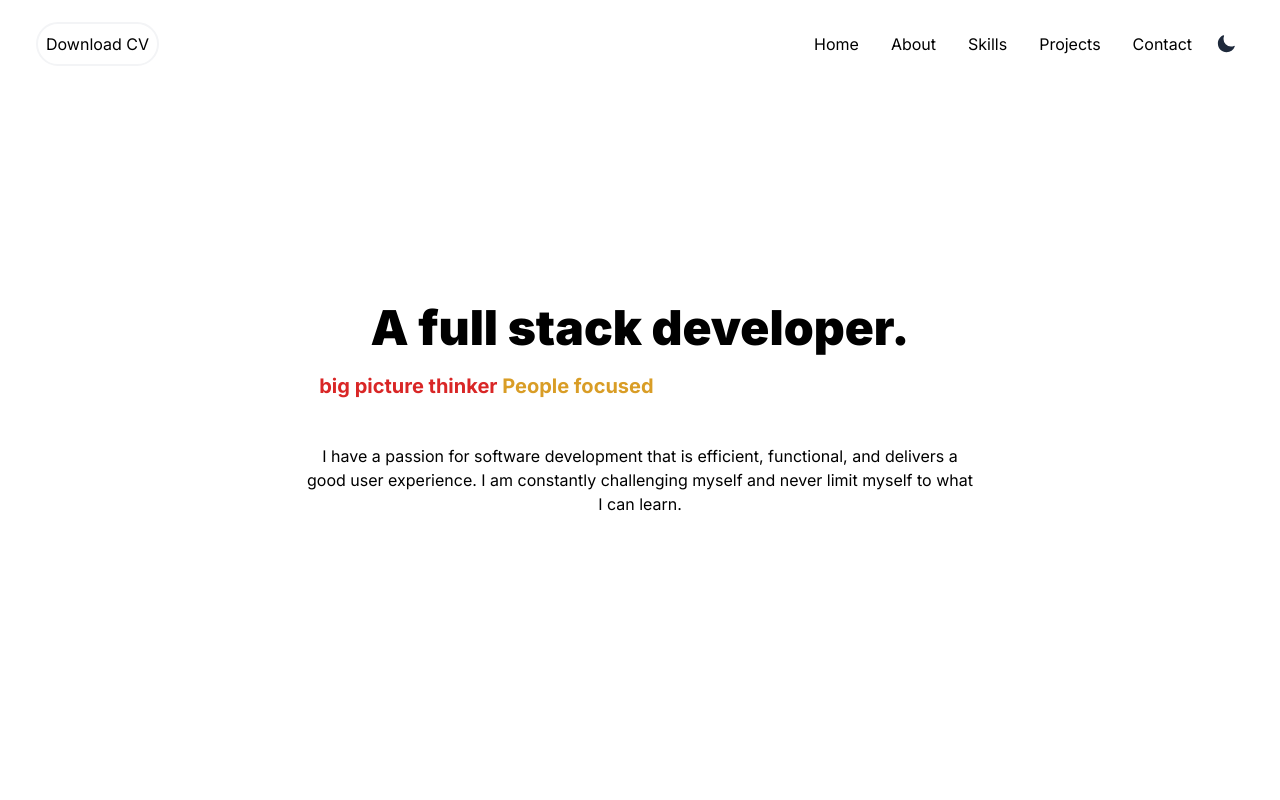
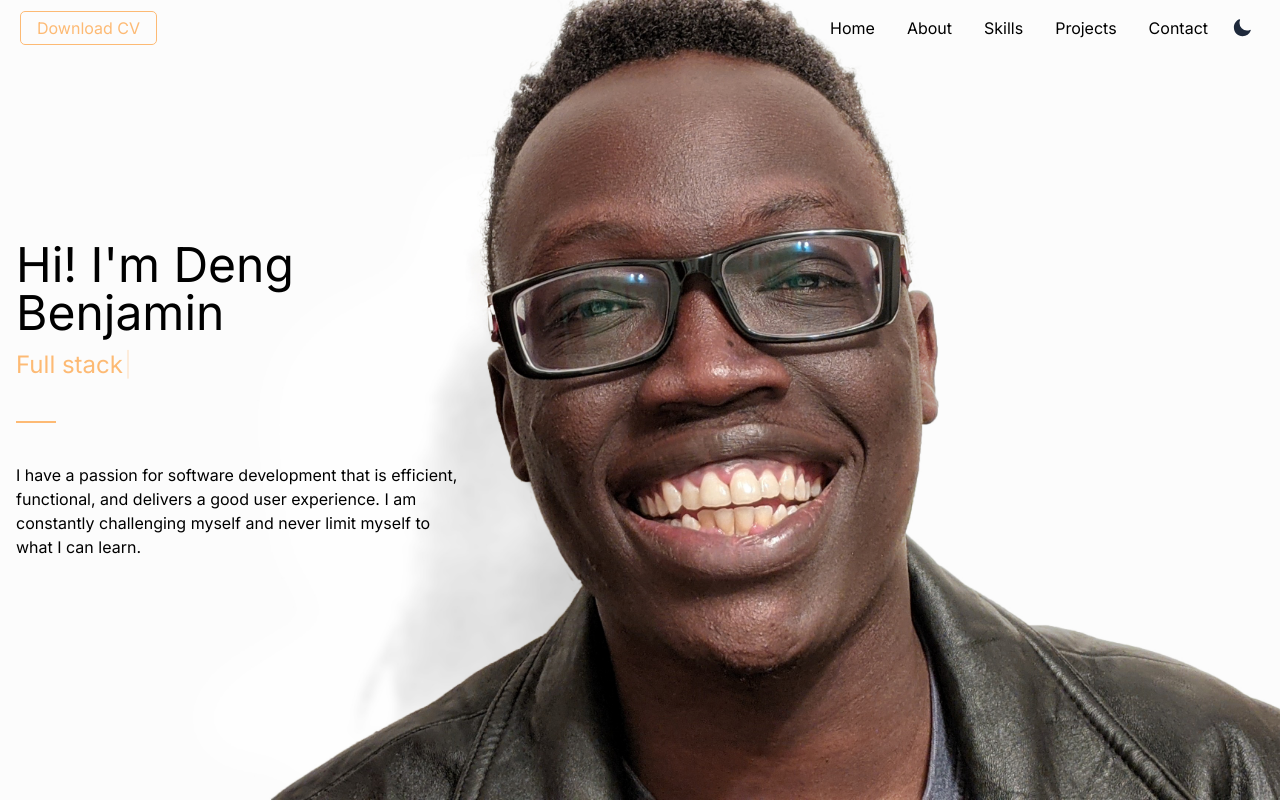
Before and after one commit to dengb3/portfolio-nextjs, a Next.js app: page / in a window 1280 px wide. Shown: the top 800 px of the page. Built offline with nearby package versions, Linux system fonts and the light colour scheme.

Commit message:
- added image background

```diff
--- a/app/About/page.jsx
+++ b/app/About/page.jsx
@@ -1,26 +1,7 @@
 import React from "react";
 
 function About() {
-  return (
-    <main className="flex justify-center items-center h-screen">
-      <div className="flex">
-        <div>
-          <h1 className="flex justify-center font-black text-xl lg:text-5xl">
-            This is a little about me.
-          </h1>
-          <div className="mt-4 text-center flex flex-row justify-between">
-            <p className="inline-block mt-5 text-center max-w-2xl">
-              {/* Your paragraph content */}
-            </p>
-
-            <div>
-              <img className="h-1080 w-1920" src="profile.jpg" alt="Profile" />
-            </div>
-          </div>
-        </div>
-      </div>
-    </main>
-  );
+  return <section className="container mx-auto py-10 px-4"></section>;
 }
 
 export default About;
--- a/app/Components/NavBar.jsx
+++ b/app/Components/NavBar.jsx
@@ -15,8 +15,8 @@ function NavBar() {
 
   return (
     <div className="fixed inset-x-0 top-0 z-10">
-      <div className="max-w-[1240px] m-auto flex justify-between items-center p-4">
-        <div className="p-2 flex flex-row items-center space-x-2 border-solid border-2 border-gray-100 rounded-3xl">
+      <div className="max-w-[1240px] m-auto flex justify-between items-center p-0">
+        <div className="flex border border-orange-300 px-4 py-1 text-orange-300 rounded-[5px] items-center gap-2 hover:bg-orange-300 hover:text-white transition duration-200">
           <a href="/Deng's Resume.pdf" download="Deng's Resume">
             Download CV
           </a>
@@ -54,7 +54,7 @@ function NavBar() {
       </div>
       {navOpen && (
         <aside
-          className={`fixed inset-y-0 left-0 z-50 flex flex-col items-center justify-center w-64 shadow-2xl ${
+          className={`fixed inset-y-0 left-0 z-50 flex flex-col items-center justify-center w-32 shadow-2xl ${
             isDarkMode ? "bg-[#121212] text-white" : "bg-gray-100 text-black"
           }`}
         >
--- a/app/layout.js
+++ b/app/layout.js
@@ -1,8 +1,10 @@
 "use client";
-import NavBar from "./Components/NavBar";
 import { ThemeProvider } from "./Context/ThemeProvider";
 import "./globals.css";
 import { Inter } from "next/font/google";
+import NavBar from "./Components/NavBar.jsx";
+import Head from "next/head";
+import Home from "./page";
 
 const inter = Inter({ subsets: ["latin"] });
 
@@ -15,8 +17,18 @@ export default function RootLayout({ children }) {
   return (
     <html lang="en">
       <ThemeProvider>
-        <NavBar />
         <body className={inter.className}>{children}</body>
+        <Head>
+          <title>Deng Benjamin | Portfolio</title>
+        </Head>
+
+        <header>
+          <NavBar />
+        </header>
+
+        <main>
+          <Home />
+        </main>
       </ThemeProvider>
     </html>
   );
--- a/app/page.js
+++ b/app/page.js
@@ -1,85 +1,40 @@
 "use client";
-import React, { useEffect, useState } from "react";
+import React, { Component } from "react";
+import Typewriter from "typewriter-effect";
 
-export default function Home() {
-  const statements = [
-    "Hi! I'm Deng!",
-    "A full stack developer.",
-    "A lifelong learner.",
-  ];
-
-  const additionalStatements = [
-    "big picture thinker",
-    "People focused",
-    "collaborative",
-    "outcome focused",
-    "discipline driven",
-    "a problem solver",
-  ];
-
-  const [currentStatementIndex, setCurrentStatementIndex] = useState(0);
-  const [isAnimationComplete, setAnimationComplete] = useState(false);
-
-  useEffect(() => {
-    setAnimationComplete(true);
-  }, []);
-
-  useEffect(() => {
-    const interval = setInterval(() => {
-      setCurrentStatementIndex(
-        (prevIndex) => (prevIndex + 1) % additionalStatements.length
-      );
-    }, 3000);
-
-    return () => {
-      clearInterval(interval);
-    };
-  }, [additionalStatements.length]);
-
-  const generateColor = (index) => {
-    const hue = (index * 40) % 360;
-    return `hsl(${hue}, 70%, 50%)`;
-  };
-
-  return (
-    <main className="flex justify-center items-center h-screen">
-      <div className="flex">
-        <div className="lg:ml-0 mt-5 lg:mt-5 flex justify-center items-center">
-          <div className="flex flex-col">
-            <h2 className="flex justify-center font-black text-xl lg:text-5xl">
-              {statements[currentStatementIndex]}
-            </h2>
-            <h3 className="inline-block mt-5 font-bold lg:text-xl max-w-2xl text-center">
-              <span>
-                {additionalStatements.map((statement, index) => {
-                  const isCurrentStatement = index <= currentStatementIndex;
-                  const statementClass = isCurrentStatement
-                    ? "text-pink-500"
-                    : "";
-                  const color = generateColor(index);
-                  const animationDelay = isCurrentStatement ? index * 0.2 : 0;
-
-                  return (
-                    <span
-                      key={index}
-                      className={`${statementClass} text-custom-color`}
-                      style={{
-                        color: isCurrentStatement ? color : "",
-                        opacity:
-                          isAnimationComplete && isCurrentStatement ? 1 : 0,
-                        transition: `opacity 0.5s`,
-                        animation: `fade-in 0.5s ${animationDelay}s both`,
-                      }}
-                    >
-                      {statement}
-                      {index !== additionalStatements.length - 1 && " "}
-                    </span>
-                  );
-                })}
-              </span>
-            </h3>
-            <div className="mt-4 text-center">
-              <p className="font-normal inline-block max-w-2xl">
+class Home extends Component {
+  render() {
+    return (
+      <div
+        style={{
+          backgroundImage: "url(/profile.jpg)",
+          backgroundSize: "cover",
+          backgroundPosition: "center",
+          backgroundAttachment: "fixed",
+          height: "100vh",
+          display: "flex",
+          alignItems: "center",
+        }}
+      >
+        <div className="container mx-auto px-4">
+          <div className="max-w-[450px] flex flex-col gap-[40px]">
+            <div>
+              <h1 className="text-5xl">Hi! I'm Deng Benjamin</h1>
+              <h4 className="text-2xl mt-3 text-orange-300">
+                <Typewriter
+                  options={{
+                    strings: ["Full stack developer", "Lifelong learner"],
+                    changeDelay: 3,
+                    changeDeleteSpeed: 2,
+                    autoStart: true,
+                    loop: true,
+                  }}
+                />
+              </h4>
+            </div>
+            <div className="bg-orange-300 h-[2px] w-[40px]"></div>
+            <div>
+              <p>
                 I have a passion for software development that is efficient,
                 functional, and delivers a good user experience. I am constantly
                 challenging myself and never limit myself to what I can learn.
@@ -88,6 +43,8 @@ export default function Home() {
           </div>
         </div>
       </div>
-    </main>
-  );
+    );
+  }
 }
+
+export default Home;
--- a/package.json
+++ b/package.json
@@ -19,7 +19,7 @@
     "react": "18.2.0",
     "react-dom": "18.2.0",
     "react-icons": "^4.10.1",
-    "react-scroll": "^1.8.9",
-    "tailwindcss": "3.3.2"
+    "tailwindcss": "3.3.2",
+    "typewriter-effect": "^2.20.1"
   }
 }
```
Also changed, not shown: app/Components/Hero.jsx (added, +19 -0 lines), app/page copy.js (added, +93 -0 lines), app/Components/Heading.jsx (added), 2 other files (tests, documents, lock files or other folders).
